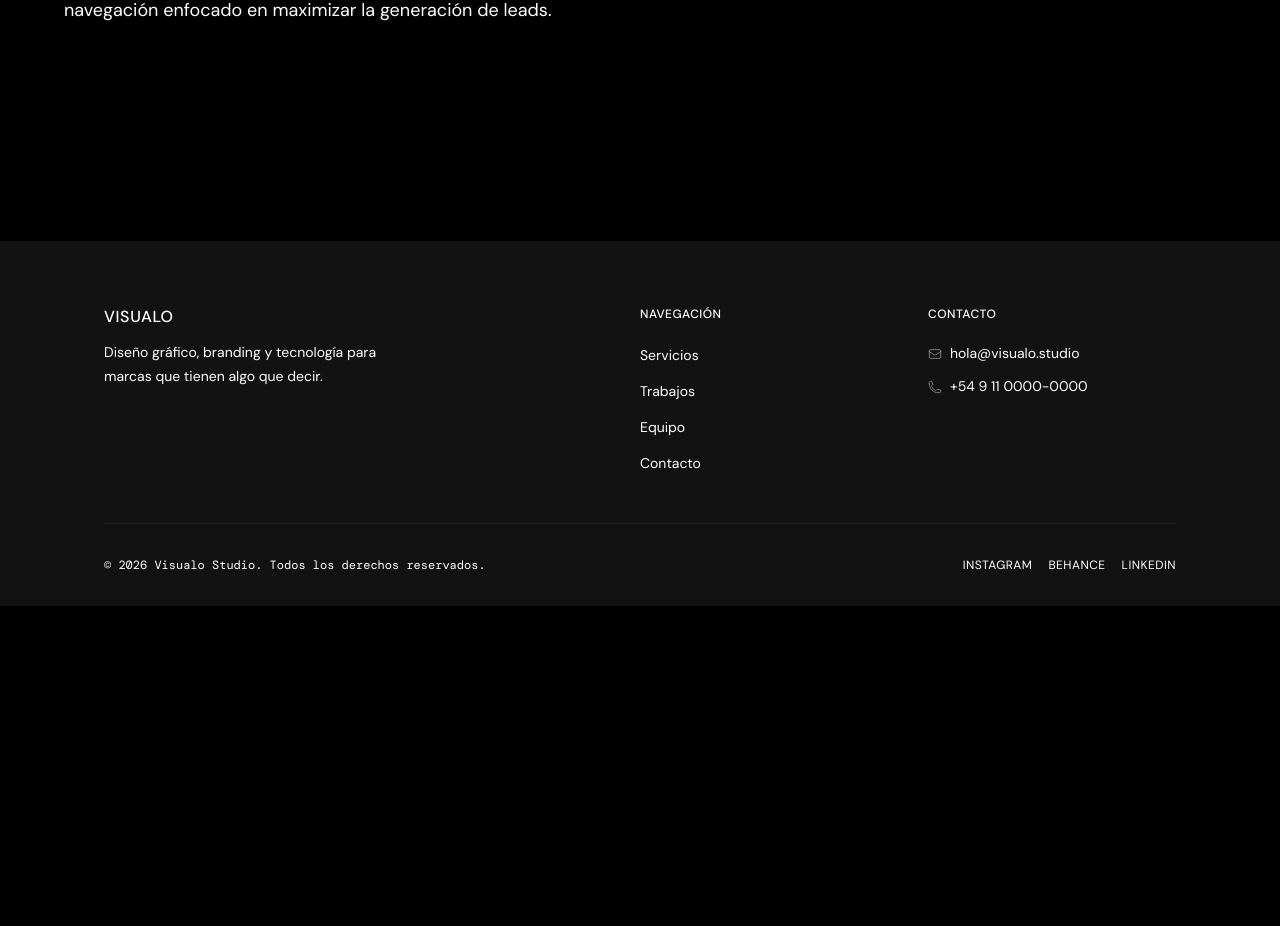
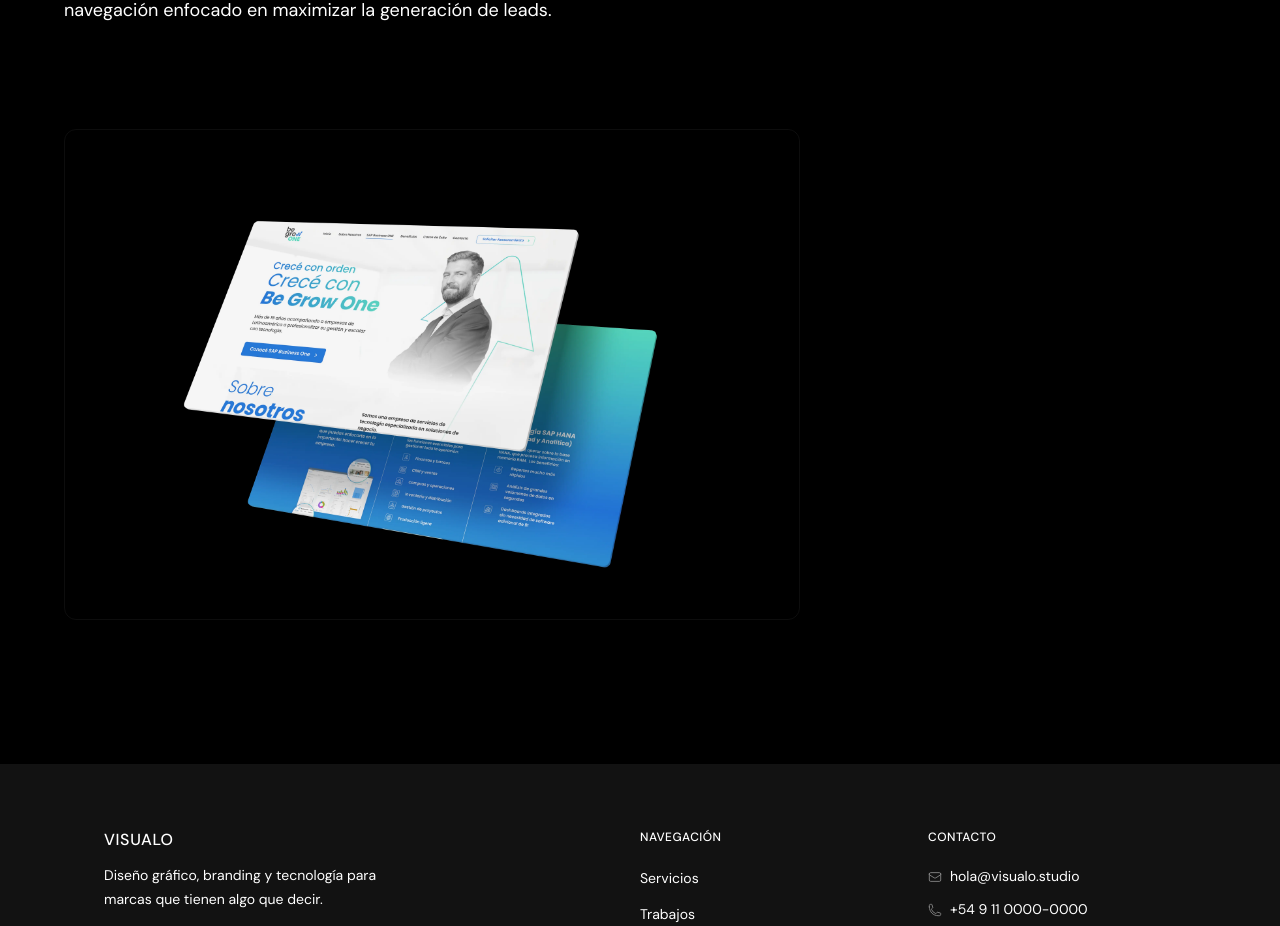
Before and after one commit to Vixualo/Visualo_website, a Next.js app: page /trabajos/be-grow-one-web in a window 1280 px wide. Shown: the part 860-1786 px from the top of the page. Before the commit the page ends 1466 px from the top, so only its background shows below. Built offline with nearby package versions, Linux system fonts and the light colour scheme.

Commit message:
add image screens

```diff
--- a/src/data/projects.js
+++ b/src/data/projects.js
@@ -80,6 +80,7 @@ export const projects = [
     alt: 'Landing Page BeGrow One',
     size: 'default',
     description: `El desafío consistía en transformar una oferta de servicios compleja en una experiencia digital clara, convincente y orientada a la conversión. Diseñé y desarrollé una landing page capaz de comunicar la propuesta de valor en pocos segundos, estructurando el contenido mediante una narrativa que acompaña al usuario desde la identificación del problema hasta la decisión de contacto. El proyecto priorizó la jerarquía visual, la credibilidad de la marca, la optimización para dispositivos móviles y un flujo de navegación enfocado en maximizar la generación de leads.`,
+    detailImage: '/images/screens_begrowone.webp',
     client: 'Productora Independiente',
     year: '2023',
     services: ['Branding', 'Diseño UI/UX', 'Desarrollo Web']
```
Also changed, not shown: public/images/screens_begrowone.webp (added).
